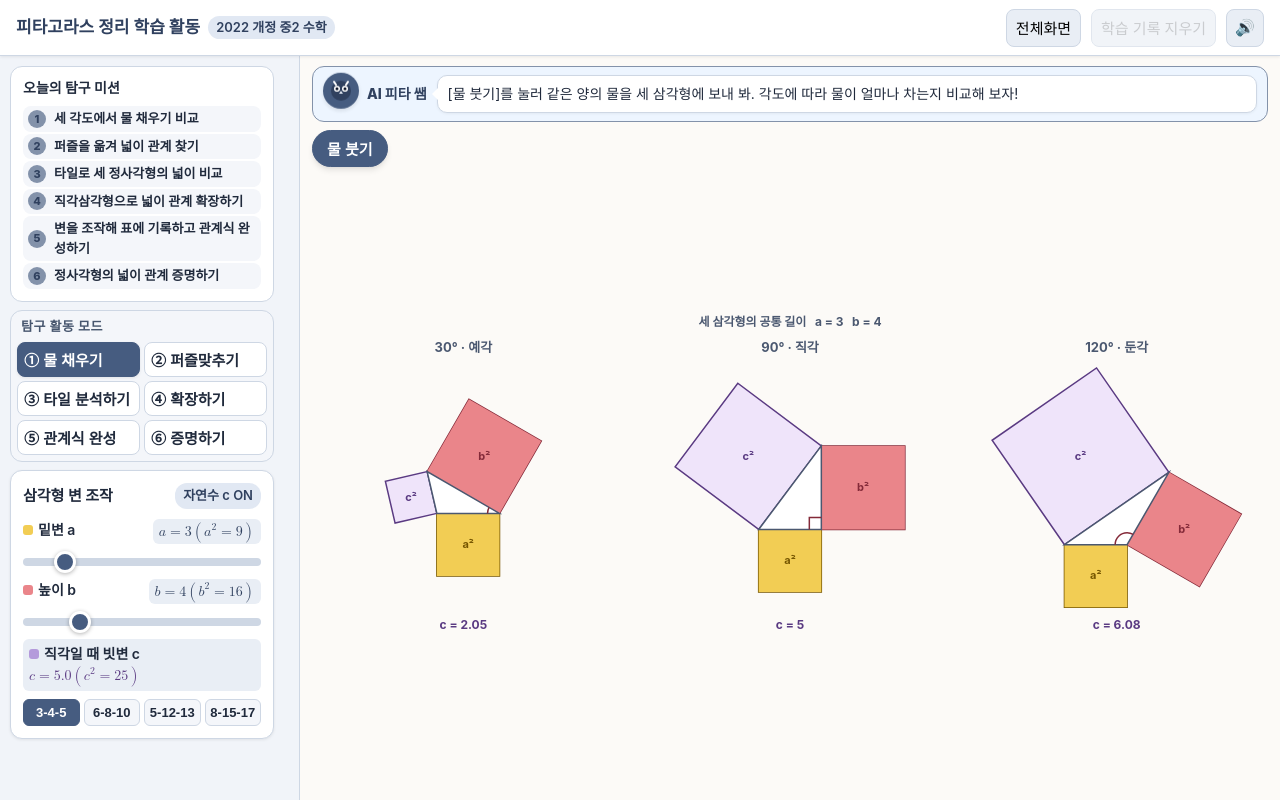
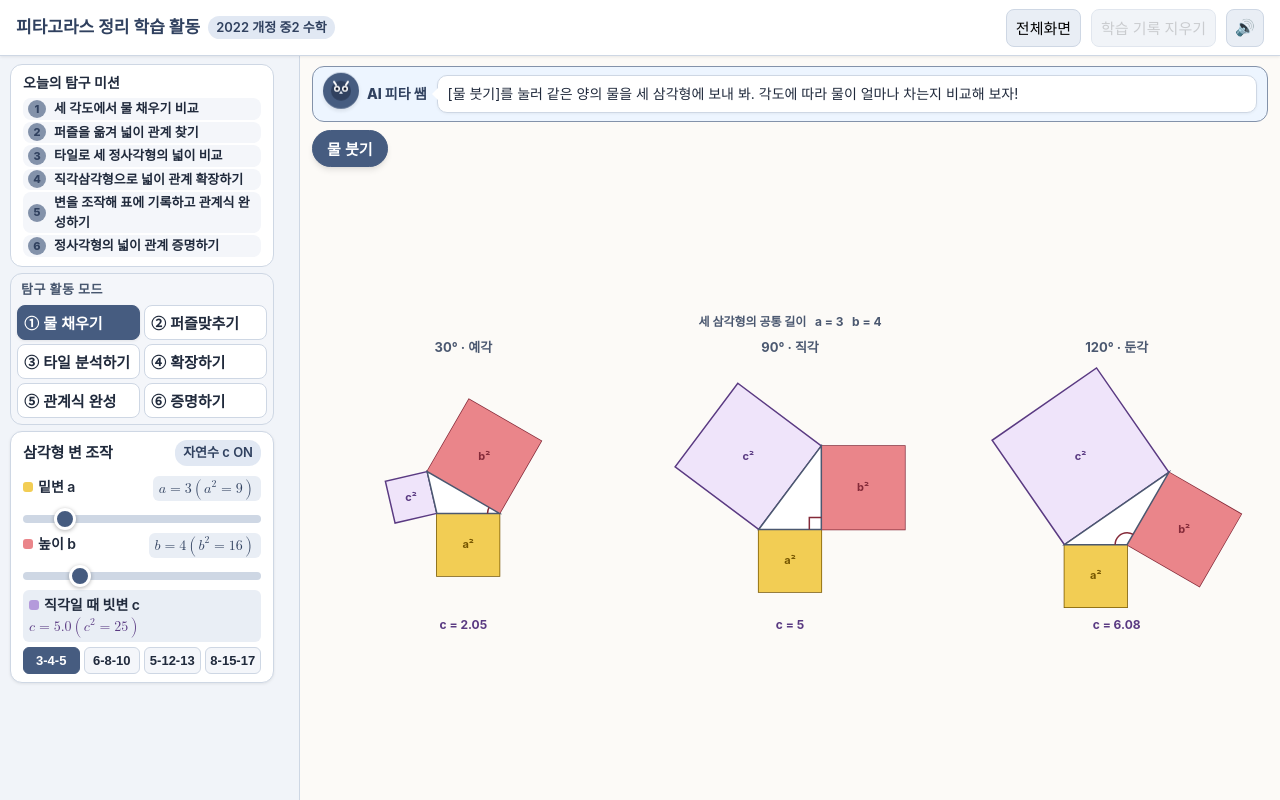
Before and after one commit to dkim-23/bruner, a plain HTML site: page index.html in a window 1280 px wide. Drawn offline with Linux system fonts and the light colour scheme.

Commit message:
Reduce vertical spacing in the activity sidebar

```diff
--- a/index.html
+++ b/index.html
@@ -180,8 +180,8 @@
       border-right: 1px solid var(--border);
       display: flex;
       flex-direction: column;
-      padding: 10px;
-      gap: 8px;
+      padding: 8px 10px;
+      gap: 6px;
       overflow-y: auto;
       scrollbar-gutter: stable;
     }
@@ -258,7 +258,7 @@
       background: #ffffff;
       border: 1px solid var(--border);
       border-radius: 12px;
-      padding: 12px;
+      padding: 8px 12px;
       box-shadow: var(--shadow-sm);
     }
 
@@ -294,7 +294,7 @@
     }
 
     .slider-row {
-      margin-bottom: 7px;
+      margin-bottom: 4px;
     }
 
     .slider-row:last-child {
@@ -367,7 +367,7 @@
       display: grid;
       grid-template-columns: repeat(4, 1fr);
       gap: 4px;
-      margin-top: 8px;
+      margin-top: 5px;
     }
 
     .triplet-btn {
@@ -477,14 +477,14 @@
       background: #ffffff;
       border: 1px solid var(--border);
       border-radius: 12px;
-      padding: 10px 12px;
+      padding: 7px 12px;
     }
 
     .mission-title {
       font-size: 14px;
       font-weight: 700;
       color: var(--text-main);
-      margin-bottom: 8px;
+      margin-bottom: 5px;
       display: flex;
       align-items: center;
       gap: 6px;
@@ -494,7 +494,7 @@
       display: flex;
       align-items: center;
       gap: 8px;
-      padding: 3px 5px;
+      padding: 1px 5px;
       border-radius: 8px;
       background: var(--surface-soft);
       margin-bottom: 2px;
@@ -992,7 +992,7 @@
       header { height: auto; min-height: 56px; flex-wrap: wrap; gap: 6px; padding-block: 8px; }
       .header-right { flex-wrap: wrap; gap: 6px; }
       main, main[data-mode="data"] { grid-template-columns: minmax(0, 1fr); }
-      .panel-left { height: min(560px, 62svh); }
+      .panel-left { height: auto; }
       .panel-right { padding-inline: 10px; }
       .data-table :is(th, td) { padding-inline: 2px; }
       .data-table th { font-size: clamp(9px, 2.9vw, 13px); }
```
